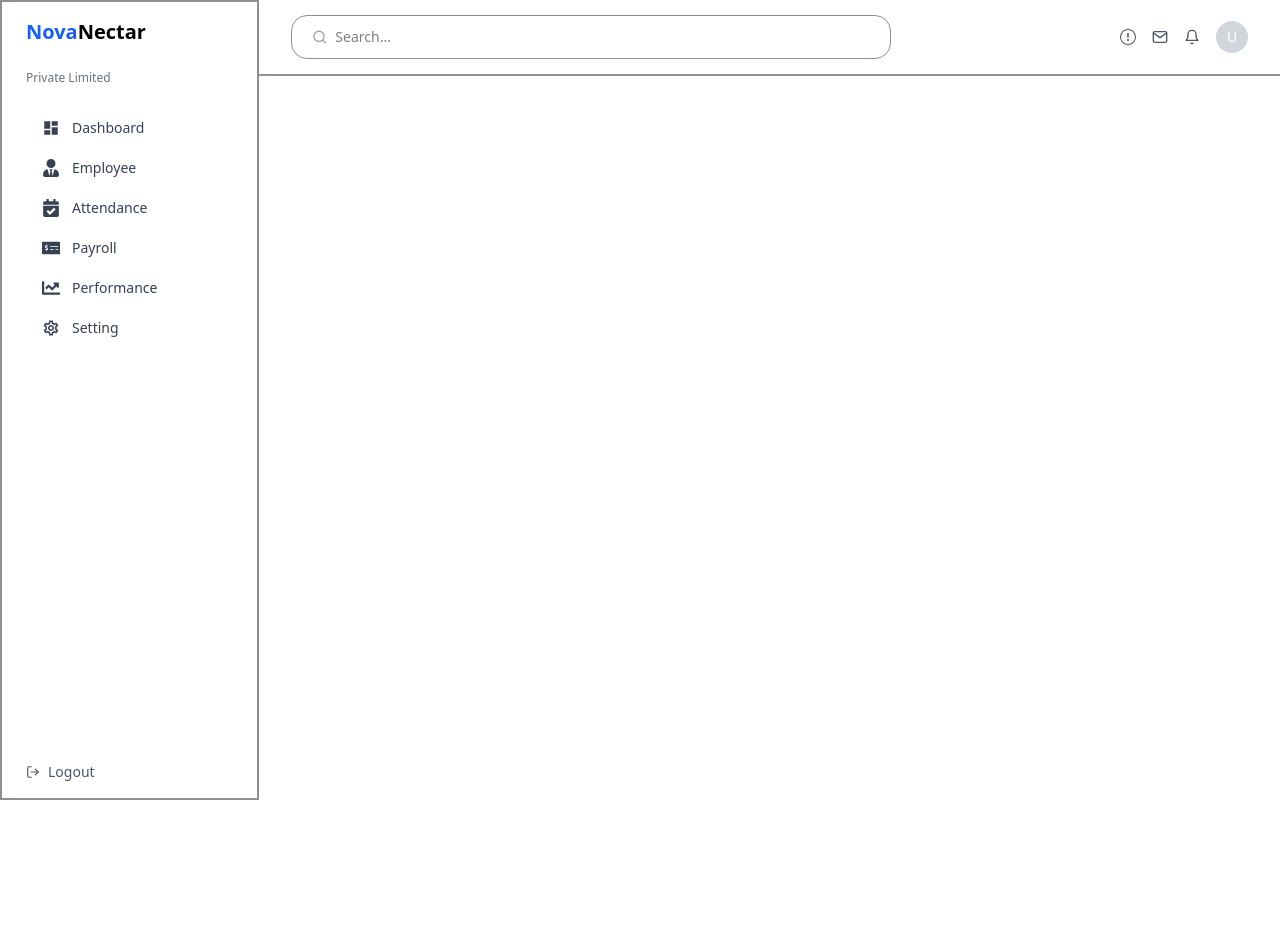
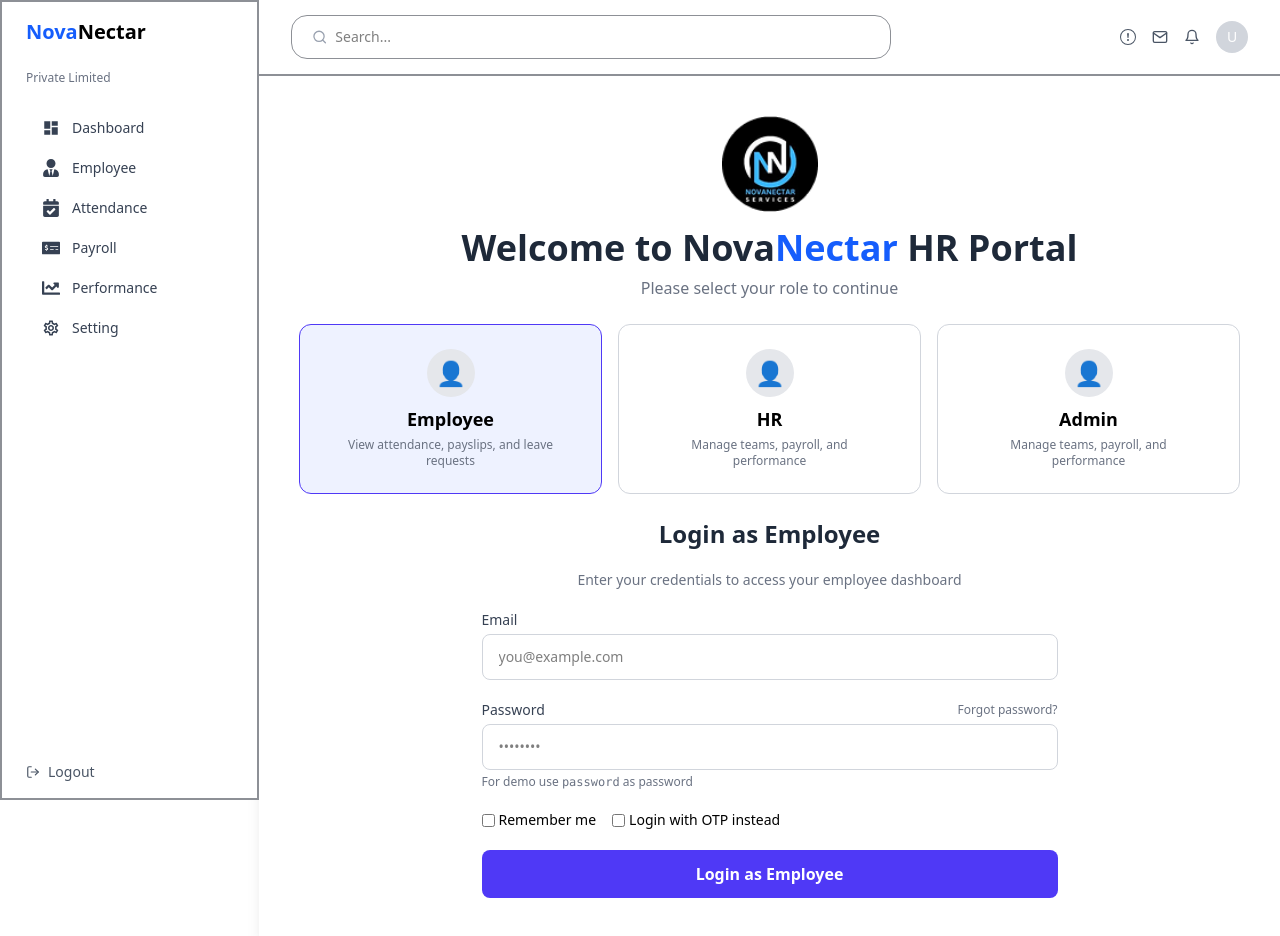
Before and after one commit to pra-chauhan/NovaNectar, a React (Vite) app: page /login in a window 1280 px wide. Before the commit the page ends 800 px from the top, so only its background shows below. Built offline with nearby package versions, Linux system fonts and the light colour scheme.

Commit message:
feat: Add LoginPage component and implement logout functionality in Sidebar

```diff
--- a/src/App.jsx
+++ b/src/App.jsx
@@ -5,7 +5,8 @@
 import Topbar from "./layouts/Topbar";
 import EmployeeProfile from "./components/Employee/EmployeeProfile";
 import PerformancePage from "./pages/PerformancePage";
-// import other pages similarly
+import LoginPage from './pages/LoginPage';
+
 
 function App() {
   return (
@@ -19,6 +20,9 @@
             <Route path="/Dashboard" element={<Dashboard/>}/>
        <Route path="/employees/:id" element={<EmployeeProfile />} />
         <Route path="/performance" element={<PerformancePage/>} />
+                        <Route path="/login" element={<LoginPage />} />
+
+
             {/* Add other routes similarly */}
           </Routes>
         </div>
--- a/src/layouts/Sidebar.jsx
+++ b/src/layouts/Sidebar.jsx
@@ -1,13 +1,8 @@
 import React from "react";
 import { FiLogOut } from "react-icons/fi";
 import { MdDashboard, MdOutlineSettings } from "react-icons/md";
-import {
-  FaUserTie,
-  FaMoneyCheckAlt,
-  FaChartLine,
-  FaCalendarCheck,
-} from "react-icons/fa";
-import { NavLink } from "react-router-dom";
+import { FaUserTie, FaMoneyCheckAlt, FaChartLine, FaCalendarCheck } from "react-icons/fa";
+import { NavLink, useNavigate } from "react-router-dom";
 import { IoMdClose } from "react-icons/io";
 
 const menuItems = [
@@ -20,6 +15,18 @@
 ];
 
 const Sidebar = ({ isOpen, onClose }) => {
+  const navigate = useNavigate();
+
+  const handleLogout = () => {
+    // Clear session/local storage or context-based authentication here
+    localStorage.removeItem("token");
+    sessionStorage.clear();
+    // Optionally clear user context
+    // setUser(null);
+
+    navigate("/login");
+  };
+
   return (
     <>
       {/* Overlay for mobile */}
@@ -56,7 +63,7 @@
 
           <div className="text-xs text-gray-500 mb-6">Private Limited</div>
 
-          {/* Nav */}
+          {/* Navigation */}
           <nav className="space-y-1">
             {menuItems.map((item, index) => (
               <NavLink
@@ -77,9 +84,12 @@
           </nav>
         </div>
 
-        {/* Logout */}
+        {/* Logout Button */}
         <div className="pt-6">
-          <button className="flex items-center gap-2 text-sm font-medium text-gray-600 hover:text-red-600 transition">
+          <button
+            onClick={handleLogout}
+            className="flex items-center gap-2 text-sm font-medium text-gray-600 hover:text-red-600 transition"
+          >
             <FiLogOut />
             Logout
           </button>
--- a/src/pages/LoginPage.jsx
+++ b/src/pages/LoginPage.jsx
@@ -1,4 +1,5 @@
 import React, { useState } from "react";
+import logoimg from "../assets/logo.png";
 
 export default function LoginPage() {
   const [selectedRole, setSelectedRole] = useState("Employee");
@@ -7,43 +8,36 @@
 
   const handleLogin = (e) => {
     e.preventDefault();
-    // TODO: Add your auth logic here.
     console.log(`Logging in as ${selectedRole} with`, { email, password });
   };
 
   return (
-    <div className="min-h-screen flex items-center justify-center bg-gray-50 px-4">
-      <div className="max-w-md w-full bg-white rounded-xl border border-gray-200 shadow p-8 space-y-6">
+    <div className="min-h-screen flex items-center justify-center  ">
+      <div className="w-full max-w-5xl  rounded-6xl  shadow-lg p-10 space-y-6">
+        {/* Logo and Heading */}
         <div className="flex flex-col items-center">
-          {/* Company Logo */}
-          <img
-            src="/your-logo.png" // Replace with your logo path
-            alt="NovaNectar Logo"
-            className="w-16 h-16 mb-4"
-          />
-
-          <h1 className="text-2xl font-bold text-gray-800 mb-1">
+          <img src={logoimg} alt="NovaNectar Logo" className="w-24 h-24 mb-4" />
+          <h1 className="text-3xl sm:text-4xl font-bold text-center text-gray-800 mb-2">
             Welcome to Nova<span className="text-blue-600">Nectar</span> HR Portal
           </h1>
-          <p className="text-gray-500 text-sm">Please select your role to continue</p>
+          <p className="text-gray-500 text-base text-center">Please select your role to continue</p>
         </div>
 
         {/* Roles */}
-        <div className="flex justify-center gap-4">
+        <div className="grid grid-cols-1 sm:grid-cols-3 gap-4">
           {["Employee", "HR", "Admin"].map((role) => (
             <button
               key={role}
               onClick={() => setSelectedRole(role)}
-              className={`flex flex-col items-center px-6 py-4 rounded-lg border ${
-                selectedRole === role ? "bg-indigo-50 border-indigo-600" : "border-gray-300"
+              className={`flex flex-col items-center px-8 py-6 rounded-xl border transition ${
+                selectedRole === role ? "bg-indigo-50 border-indigo-600" : "border-gray-300 hover:bg-gray-50"
               }`}
             >
-              <div className="w-8 h-8 mb-1 bg-gray-200 rounded-full flex items-center justify-center">
-                {/* You can replace this with an icon */}
+              <div className="w-12 h-12 mb-2 bg-gray-200 rounded-full flex items-center justify-center text-2xl">
                 👤
               </div>
-              <span className="font-medium">{role}</span>
-              <span className="text-xs text-gray-500 text-center mt-1">
+              <span className="font-semibold text-lg">{role}</span>
+              <span className="text-xs text-gray-500 text-center mt-1 px-2">
                 {role === "Employee"
                   ? "View attendance, payslips, and leave requests"
                   : "Manage teams, payroll, and performance"}
@@ -53,8 +47,8 @@
         </div>
 
         {/* Login Form */}
-        <form onSubmit={handleLogin} className="space-y-4">
-          <h2 className="text-lg font-semibold text-center text-gray-800">
+        <form onSubmit={handleLogin} className="space-y-5 max-w-xl mx-auto">
+          <h2 className="text-xl sm:text-2xl font-semibold text-center text-gray-800">
             Login as {selectedRole}
           </h2>
           <p className="text-center text-sm text-gray-500">
@@ -66,7 +60,7 @@
             <input
               type="email"
               required
-              className="w-full border border-gray-300 rounded px-3 py-2 text-sm focus:ring focus:ring-indigo-100 outline-none"
+              className="w-full border border-gray-300 rounded-lg px-4 py-3 text-sm focus:ring focus:ring-indigo-100 outline-none"
               placeholder="you@example.com"
               value={email}
               onChange={(e) => setEmail(e.target.value)}
@@ -83,7 +77,7 @@
             <input
               type="password"
               required
-              className="w-full border border-gray-300 rounded px-3 py-2 text-sm focus:ring focus:ring-indigo-100 outline-none"
+              className="w-full border border-gray-300 rounded-lg px-4 py-3 text-sm focus:ring focus:ring-indigo-100 outline-none"
               placeholder="••••••••"
               value={password}
               onChange={(e) => setPassword(e.target.value)}
@@ -93,7 +87,7 @@
             </p>
           </div>
 
-          <div className="flex items-center space-x-3 text-sm">
+          <div className="flex flex-wrap items-center gap-4 text-sm">
             <label className="flex items-center space-x-1">
               <input type="checkbox" className="accent-indigo-600" />
               <span>Remember me</span>
@@ -106,7 +100,7 @@
 
           <button
             type="submit"
-            className="w-full py-2 rounded bg-indigo-600 text-white font-medium hover:bg-indigo-700 transition"
+            className="w-full py-3 rounded-lg bg-indigo-600 text-white font-semibold hover:bg-indigo-700 transition"
           >
             Login as {selectedRole}
           </button>
```
Also changed, not shown: src/assets/logo.png (added).
